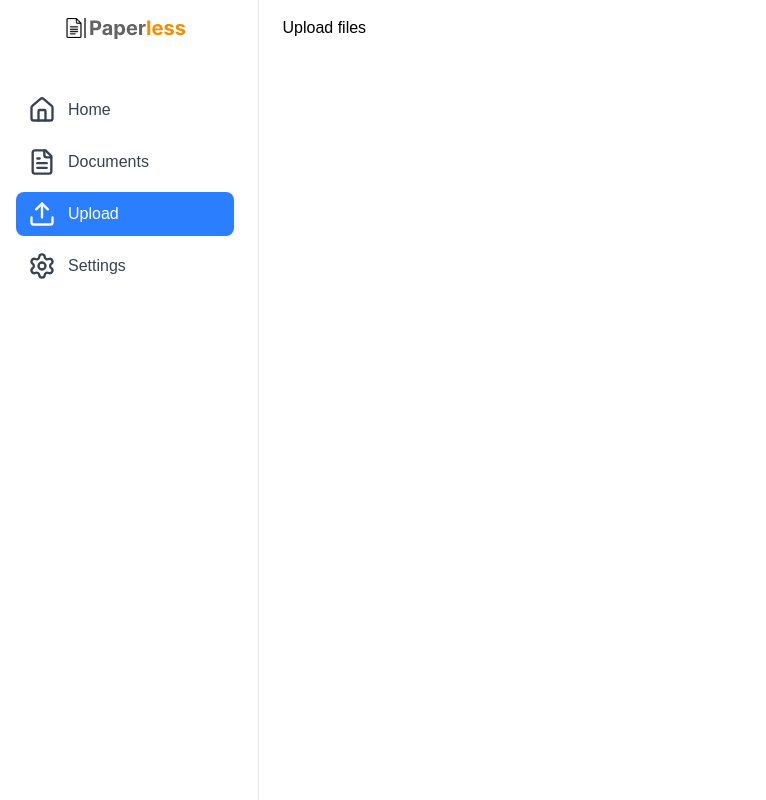
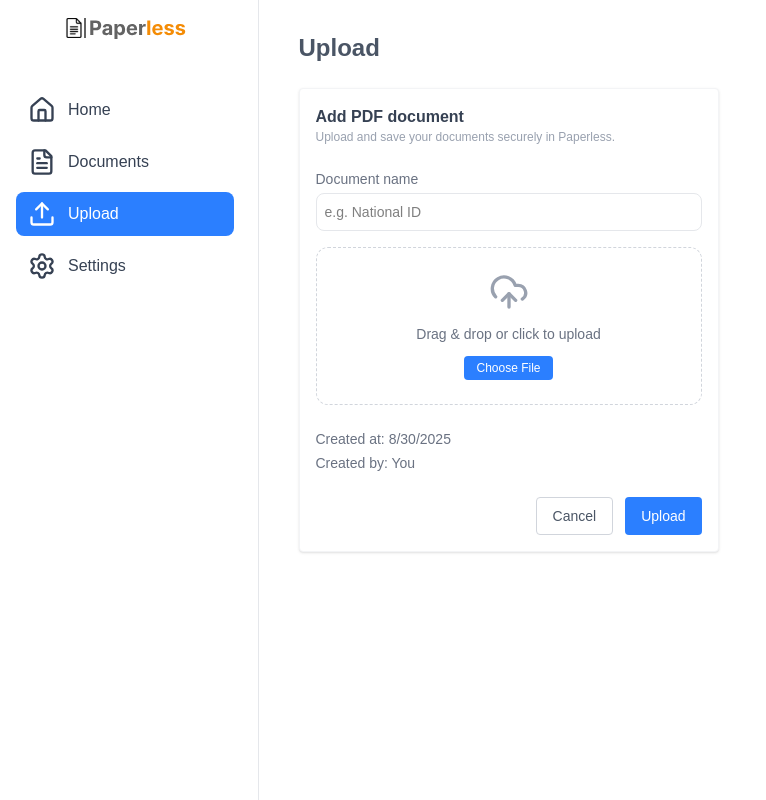
Before and after one commit to smartdevASAP/paperless-client, a React (Vite) app in the folder paperless/: page /user-dashboard/upload in a window 1280 px wide. Shown: the whole page, without its empty margins (0-766 px from the left). Built offline with nearby package versions, Linux system fonts and the light colour scheme.

Commit message:
finishing up on the user dashboard UI

```diff
--- a/paperless/src/context/appcontext.jsx
+++ b/paperless/src/context/appcontext.jsx
@@ -14,6 +14,7 @@ export const AppContextProvider = ({ children }) => {
 
   //when the component mounts;
   useEffect(() => {
+    //ensuring light mode by default
     setAppMode(!appMode);
   }, []);
   // Values to pass down the component tree
--- a/paperless/src/dashboards/user_dashboard/settings.jsx
+++ b/paperless/src/dashboards/user_dashboard/settings.jsx
@@ -1,7 +1,73 @@
 import React from "react";
 
 function Settings() {
-  return <div>settings page</div>;
+  return (
+    <div className="p-6">
+      {/* Title */}
+      <h1 className="text-2xl font-bold text-gray-700 mb-6">Settings</h1>
+
+      {/* Placeholder for the image */}
+      <div className="w-full h-32 bg-gray-100 rounded-xl flex items-center justify-center mb-6">
+        <p className="text-gray-400 text-sm">Lorem ipsum placeholder</p>
+      </div>
+
+      {/* General Section */}
+      <div className="mb-6">
+        <h2 className="font-semibold text-gray-700 mb-2">General</h2>
+        <div className="flex items-center justify-between bg-gray-50 px-4 py-3 rounded-lg border border-gray-200">
+          <span className="text-gray-500">Notifications</span>
+          <label className="inline-flex items-center cursor-pointer">
+            <input type="checkbox" className="sr-only peer" defaultChecked />
+            <div className="relative w-10 h-5 bg-gray-300 peer-checked:bg-blue-500 rounded-full transition">
+              <div className="absolute left-1 top-1 w-3 h-3 bg-white rounded-full peer-checked:translate-x-5 transition" />
+            </div>
+          </label>
+        </div>
+      </div>
+
+      {/* Profile Section */}
+      <div className="mb-6">
+        <h2 className="font-semibold text-gray-700 mb-2">Profile</h2>
+        <div className="divide-y divide-gray-200 border border-gray-200 rounded-lg">
+          {/* Name */}
+          <div className="flex justify-between items-center px-4 py-3">
+            <span className="text-gray-600">Names</span>
+            <div className="flex items-center gap-6">
+              <span className="text-gray-500 text-sm">Kelvin Kariuki</span>
+              <button className="px-3 py-1 bg-blue-500 text-white text-xs rounded-lg hover:bg-blue-600 transition">
+                Edit
+              </button>
+            </div>
+          </div>
+          {/* Email */}
+          <div className="flex justify-between items-center px-4 py-3">
+            <span className="text-gray-600">Email</span>
+            <div className="flex items-center gap-6">
+              <span className="text-gray-500 text-sm">Kelvin@gmail.ai</span>
+              <button className="px-3 py-1 bg-blue-500 text-white text-xs rounded-lg hover:bg-blue-600 transition">
+                Edit
+              </button>
+            </div>
+          </div>
+          {/* Password */}
+          <div className="flex justify-between items-center px-4 py-3">
+            <span className="text-gray-600">Password</span>
+            <div className="flex items-center gap-6">
+              <span className="text-gray-500 text-sm">********</span>
+              <button className="px-3 py-1 bg-blue-500 text-white text-xs rounded-lg hover:bg-blue-600 transition">
+                Change
+              </button>
+            </div>
+          </div>
+        </div>
+      </div>
+
+      {/* Logout Button */}
+      <button className="px-5 py-2 bg-orange-500 text-white rounded-lg hover:bg-orange-600 transition">
+        Log out
+      </button>
+    </div>
+  );
 }
 
 export default Settings;
--- a/paperless/src/dashboards/user_dashboard/upload.jsx
+++ b/paperless/src/dashboards/user_dashboard/upload.jsx
@@ -1,7 +1,84 @@
-import React from "react";
+import React, { useState } from "react";
+import { assets } from "../../assets/assets_config";
+import { UploadCloud } from "lucide-react";
 
 function Upload() {
-  return <div>Upload files</div>;
+  const [file, setFile] = useState(null);
+
+  const handleFileChange = (e) => {
+    setFile(e.target.files[0]);
+  };
+
+  return (
+    <div className="p-4">
+      {/* Page Title */}
+      <h1 className="md:text-2xl mb-6 text-lg font-bold text-gray-600">
+        Upload
+      </h1>
+
+      {/* Upload Section */}
+      <section className="md:w-[420px] w-full bg-white p-4 rounded-sm shadow-sm border border-gray-100">
+        <h2 className="font-semibold text-gray-700">Add PDF document</h2>
+        <p className="text-xs text-gray-400 mb-6">
+          Upload and save your documents securely in Paperless.
+        </p>
+
+        {/* Document name */}
+        <div className="mb-4">
+          <label className="text-sm text-gray-500 mb-1 block">
+            Document name
+          </label>
+          <input
+            type="text"
+            className="w-full border border-gray-200 p-2 rounded-lg text-sm focus:outline-none focus:ring-2 focus:ring-blue-400"
+            placeholder="e.g. National ID"
+          />
+        </div>
+
+        {/* File Upload */}
+        <div className="p-6 border border-dashed border-gray-300 rounded-xl flex flex-col items-center justify-center gap-3 text-center cursor-pointer hover:border-blue-400 transition">
+          <UploadCloud className="text-gray-400 w-10 h-10" />
+          <p className="text-sm text-gray-500">
+            {file ? file.name : "Drag & drop or click to upload"}
+          </p>
+          <input
+            type="file"
+            accept="application/pdf"
+            onChange={handleFileChange}
+            className="hidden"
+            id="fileUpload"
+          />
+          <label
+            htmlFor="fileUpload"
+            className="px-3 py-1 bg-blue-500 text-white text-xs rounded-sm cursor-pointer hover:bg-blue-600 transition"
+          >
+            Choose File
+          </label>
+        </div>
+
+        {/* Metadata */}
+        <div className="mt-6 text-sm text-gray-500 space-y-1">
+          <p>
+            <span className="font-medium">Created at:</span>{" "}
+            {new Date().toLocaleDateString()}
+          </p>
+          <p>
+            <span className="font-medium">Created by:</span> You
+          </p>
+        </div>
+
+        {/* Action Buttons */}
+        <div className="mt-6 flex justify-end gap-3">
+          <button className="px-4 py-2 text-sm rounded-sm border border-gray-300 text-gray-600 hover:bg-gray-100 transition">
+            Cancel
+          </button>
+          <button className="px-4 py-2 text-sm rounded-sm bg-blue-500 text-white hover:bg-blue-600 transition">
+            Upload
+          </button>
+        </div>
+      </section>
+    </div>
+  );
 }
 
 export default Upload;
--- a/paperless/src/globals/allDocuments.jsx
+++ b/paperless/src/globals/allDocuments.jsx
@@ -37,13 +37,13 @@ function AllDocuments() {
               {/* Print */}
               <button className="flex items-center justify-center gap-1 px-3 py-2 text-xs md:text-sm text-white bg-blue-500 rounded-md hover:bg-blue-600 transition w-1/2 md:w-auto">
                 <Printer size={16} />
-                <span className="hidden sm:inline">Print</span>
+                <span className=" sm:inline">Print</span>
               </button>
 
               {/* Share */}
               <button className="flex items-center justify-center gap-1 px-3 py-2 text-xs md:text-sm text-white bg-green-500 rounded-md hover:bg-green-600 transition w-1/2 md:w-auto">
                 <Share2 size={16} />
-                <span className="hidden sm:inline">Share</span>
+                <span className="sm:inline">Share</span>
               </button>
             </div>
           </div>
```
